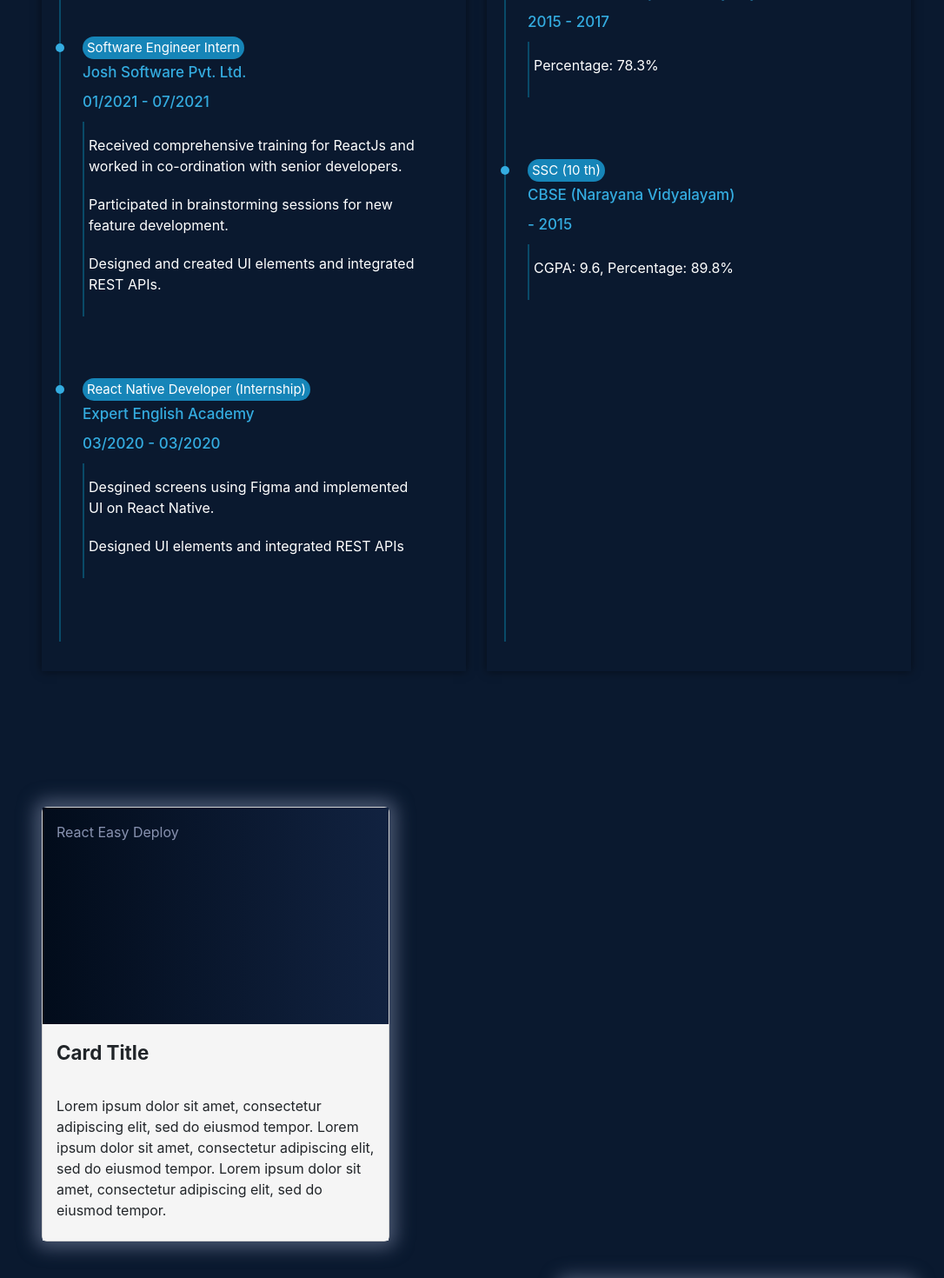
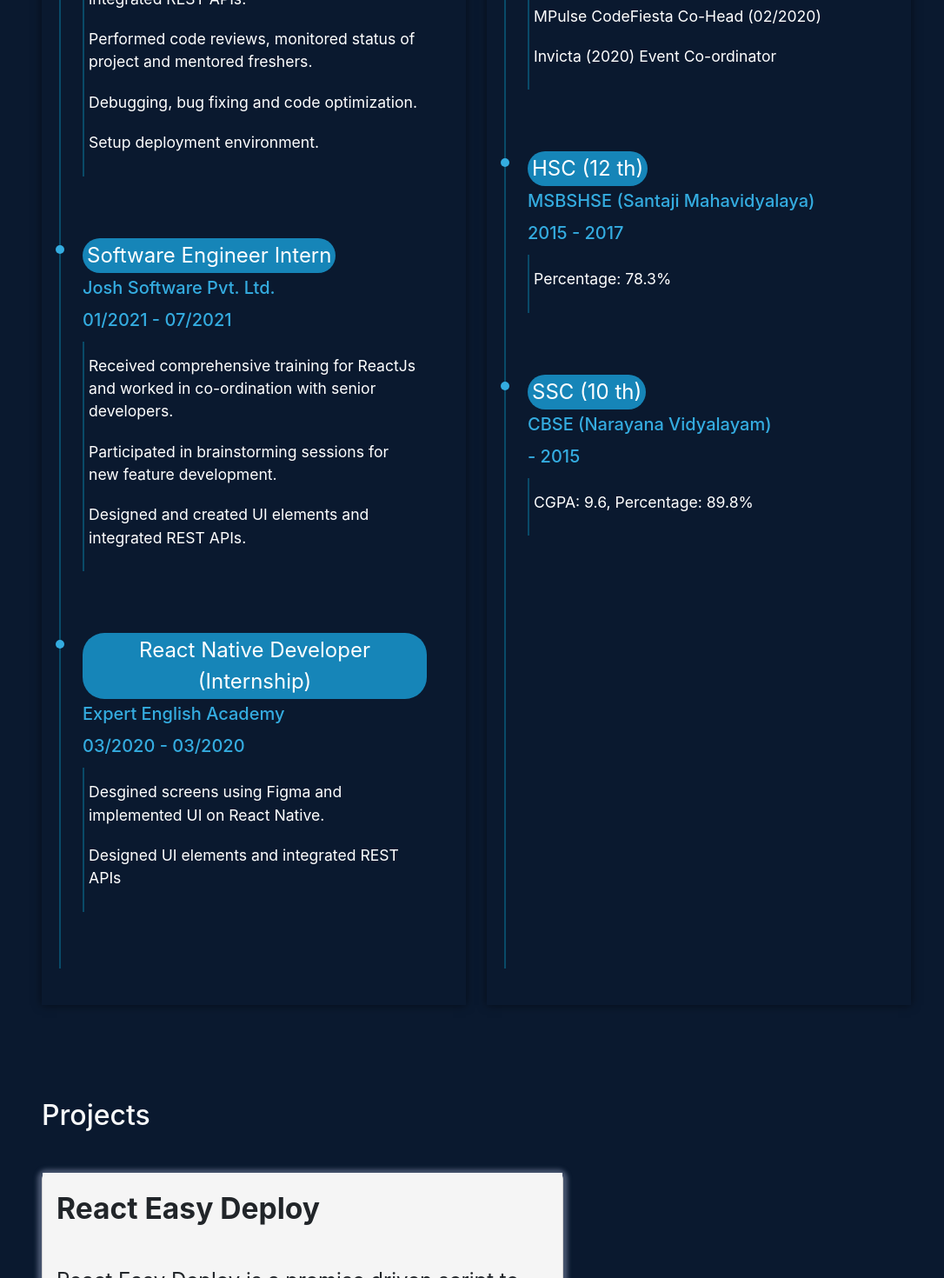
Before and after one commit to atharva-borekar/react-portfolio-2, a React (Create React App) app: page / in a window 1280 px wide. Shown: the part 1320-2790 px from the top of the page at 87% size, without its empty margins (92-1178 px from the left). Built offline with nearby package versions, Linux system fonts and the light colour scheme.

Commit message:
Added projects header

```diff
--- a/src/App.css
+++ b/src/App.css
@@ -126,11 +126,11 @@ body {
 .intro-body {
   color: var(--slate);
   max-width: 60%;
-  font-size: 1rem;
+  font-size: 1.75rem;
 }
-@media only screen and (max-width: 400px) {
+@media only screen and (max-width: 768px) {
   .intro-body {
-    font-size: 2rem;
+    font-size: 1rem;
   }
 }
 
@@ -157,17 +157,17 @@ body {
   background-color: #1685b8;
   border-radius: 25px;
   padding: 2px 5px;
-  font-size: 15px;
+  font-size: 1.5rem;
   text-align: center;
 }
 .timeline ul li .content h3 {
   color: #34ace0;
-  font-size: 17px;
+  font-size: 1.25rem;
   padding-top: 5px;
 }
 .timeline ul li .content p {
   padding: 5px 0px 15px 0px;
-  font-size: 15px;
+  font-size: 1.1rem;
 }
 .timeline ul li:before {
   position: absolute;
@@ -209,11 +209,11 @@ body {
 
 /*Project Card css*/
 .card {
-  height: 500px;
+  height: 40vh;
   width: 80%;
   position: relative;
   transition: all 0.4s cubic-bezier(0.645, 0.045, 0.355, 1);
-  box-shadow: 0 0 20px 8px var(--dark-slate);
+  box-shadow: 0 0 5px 5px var(--dark-slate);
 }
 
 /*Image*/
@@ -224,6 +224,12 @@ body {
   transition: all 1s cubic-bezier(0.645, 0.045, 0.355, 1);
   color: var(--slate);
   background: linear-gradient(to right, var(--dark-navy), var(--light-navy));
+  font-size: 1.75rem;
+  max-height: 100%;
+  overflow: auto;
+}
+.card-image::-webkit-scrollbar {
+  display: none;
 }
 
 /*Description */
@@ -233,10 +239,12 @@ body {
   gap: 1em;
   flex-direction: column;
   background-color: #f5f5f5;
-  height: 50%;
+  height: max-content;
   bottom: 0;
   transition: all 1s cubic-bezier(0.645, 0.045, 0.355, 1);
   padding: 1rem;
+  width: 100%;
+  font-size: 1.5rem;
 }
 
 /*Text*/
@@ -262,13 +270,34 @@ body {
 .projects-container .card:nth-child(odd) {
   position: relative;
   left: 0%;
-  width: 40%;
+  width: 60%;
+}
+.projects-container .card:nth-child(odd) .card-description::after {
+  content: "";
+  background-color: var(--dark-slate);
+  height: 50px;
+  width: 50px;
+  position: relative;
+  border-top: 25px solid transparent;
+  border-bottom: 25px solid transparent;
+  border-left: 25px solid var(--slate);
 }
 
 .projects-container .card:nth-child(even) {
   position: relative;
-  left: 60%;
-  width: 40%;
+  left: 40%;
+  width: 60%;
+}
+.projects-container .card:nth-child(even) .card-description::after {
+  content: "";
+  background-color: var(--dark-slate);
+  height: 50px;
+  width: 50px;
+  position: relative;
+  left: 90%;
+  border-top: 25px solid transparent;
+  border-bottom: 25px solid transparent;
+  border-right: 25px solid var(--slate);
 }
 
 @media only screen and (max-width: 768px) {
@@ -282,11 +311,17 @@ body {
     left: 0;
     width: 100%;
   }
+  .card-description {
+    font-size: 1rem;
+  }
+  .card-image {
+    font-size: 1rem;
+  }
 }
 
 .projects-container .card:hover:nth-child(odd) .card-description {
-  transform: translateX(90%);
+  transform: translateX(95%);
 }
 .projects-container .card:hover:nth-child(even) .card-description {
-  transform: translateX(-90%);
+  transform: translateX(-95%);
 }
--- a/src/App.tsx
+++ b/src/App.tsx
@@ -104,7 +104,7 @@ const WorkCard = ({ work }: { work?: WorkExperience }) => {
           {(work?.description as Array<string>)?.length > 0 && (
             <ul>
               {work?.description.map((e) => {
-                return <p className="fs-6 my-0">{e}</p>;
+                return <p className="my-0">{e}</p>;
               })}
             </ul>
           )}
@@ -114,20 +114,119 @@ const WorkCard = ({ work }: { work?: WorkExperience }) => {
   );
 };
 
-const ProjectCard = () => {
+const projects = [
+  {
+    id: 1,
+    name: "React Easy Deploy",
+    description: [
+      "Install necessary npm packages.",
+      "Create a production build locally.",
+      "Transfer the build to the server specified.",
+      "Install and configure NGINX server on AWS instance.",
+    ],
+    footer: [],
+    summary:
+      "React Easy Deploy is a promise driven script to help you in deploying your React.Js application with ease. Tech Stack: Node.Js, SSH2, AWS EC2",
+    github: "https://github.com/atharva-borekar/react-deploy-v1",
+    website: "https://www.npmjs.com/package/react-easy-deploy?activeTab=readme",
+  },
+  {
+    id: 2,
+    name: "Portfolio",
+    description: [
+      "A front-end developer portfolio to showcase skills, work experience. work samples, and contact information.",
+      "Install necessary npm packages. ",
+      "Create a production build locally. ",
+      "Transfer the build to the server specified. ",
+      "Install and configure NGINX server on AWS instance.",
+    ],
+    footer: [],
+    summary:
+      "A front-end developer portfolio to showcase skills, work experience. work samples, and contact information. Tech Stack: React.Js, TypeScript, React Router, HTML/CSS, Bootstrap, SCSS",
+    github: "https://github.com/atharva-borekar/react-portfolio",
+  },
+  {
+    id: 3,
+    name: "Job Referral System",
+    description: [
+      "The Job Referral App is a platform where companies can ask their Employees for referrals for the posts generated in the company. ",
+      "The recruiters will be able to post the requirements and the Employees will be able to view the posts, ask doubts in the comments section and also post the referrals to the employer.",
+    ],
+    footer: [
+      "Lorem ipsum dolor sit amet, consectetur adipiscing elit, sed do eiusmod tempor incididunt ut labore et dolore magna aliqua. Ut enim ad minim veniam, quis nostrud exercitation ullamco laboris nisi ut aliquip ex ea commodo consequat. Duis aute irure dolor in reprehenderit in voluptate velit esse cillum dolore eu fugiat nulla pariatur. Excepteur sint occaecat cupidatat non proident, sunt in culpa qui officia deserunt mollit anim id est laborum.Lorem ipsum dolor sit amet, consectetur adipiscing elit, sed do eiusmod tempor incididunt ut labore et dolore magna aliqua. Ut enim ad minim veniam, quis nostrud exercitation ullamco laboris nisi ut aliquip ex ea commodo consequat. Duis aute irure dolor in reprehenderit in voluptate velit esse cillum dolore eu fugiat nulla pariatur. Excepteur sint occaecat cupidatat non proident, sunt in culpa qui officia deserunt mollit anim id est laborum.Lorem ipsum dolor sit amet, consectetur adipiscing elit, sed do eiusmod tempor incididunt ut labore et dolore magna aliqua. Ut enim ad minim veniam, quis nostrud exercitation ullamco laboris nisi ut aliquip ex ea commodo consequat.",
+    ],
+    summary:
+      "Mobile app made using React Native for entry at Vyomlabs Hackathon, for developing system for referrals inside organization. Tech Stack: React Native, JavaScript, Java",
+    github: "https://github.com/atharva-borekar/jobReferralSystem",
+  },
+
+  {
+    id: 4,
+    name: "The Modern Times",
+    description: [
+      "This project is made to be deployed in P.E.S Modern College of Engineering for better information sharing inside the college.",
+      "You can make changes to this project and deploy it in your systems as well.",
+    ],
+    footer: [],
+    summary:
+      "Mobile app made using Android SDK to broadcast events and information across college. Tech Stack: Android Studio, Android SDK, Java, XML",
+    github: "https://github.com/atharva-borekar/TheModernTimes",
+  },
+  {
+    id: 5,
+    name: "Hashgame",
+    description: [
+      "Install necessary npm packages.",
+      "Create a production build locally.",
+      "Transfer the build to the server specified.",
+      "Install and configure NGINX server on AWS instance.",
+    ],
+    footer: [],
+    summary:
+      "A simple game made in Python using Pygame demonstrating the concepts of Hashing concepts. Tech Stack: Python, Pygame, Adobe Photoshop",
+    github: "https://github.com/atharva-borekar/Hashgame",
+  },
+];
+const ProjectCard = ({
+  project,
+}: {
+  project: {
+    id: number;
+    name: string;
+    description: string[];
+    footer: string[];
+    summary: string;
+    github?: string;
+    website?: string;
+  };
+}) => {
   return (
     <div className="card my-5">
       <div className="card-image">
-        <div className="p-3">React Easy Deploy</div>
+        <div className="p-3">
+          <h2>{project.name}</h2>
+        </div>
+        <div className="ml-3 px-5">
+          <ul>
+            {project.description.map((e, index) => {
+              return <li key={index}>{e}</li>;
+            })}
+          </ul>
+        </div>
+        <div className="px-5">
+          <Button onClick={() => window.open(project.github, "_blank")}>
+            Github
+          </Button>
+        </div>
+        <div className="px-5">
+          <Button onClick={() => window.open(project.website, "_blank")}>
+            Website
+          </Button>
+        </div>
       </div>
       <div className="card-description">
-        <p className="text-title"> Card Title</p>
-        <p className="text-body">
-          Lorem ipsum dolor sit amet, consectetur adipiscing elit, sed do
-          eiusmod tempor. Lorem ipsum dolor sit amet, consectetur adipiscing
-          elit, sed do eiusmod tempor. Lorem ipsum dolor sit amet, consectetur
-          adipiscing elit, sed do eiusmod tempor.
-        </p>
+        <p className="text-title">{project.name}</p>
+        <p className="text-body">{project.summary}</p>
       </div>
     </div>
   );
@@ -200,17 +299,18 @@ function App() {
 
       <section id="cards">
         <Container>
+          <h2 className="text-light">Projects</h2>
           <div className="projects-container">
-            {[1, 2, 3, 4, 5, 6, 7, 8].map((e) => (
-              <ProjectCard />
+            {projects.map((e) => (
+              <ProjectCard project={e} />
             ))}
           </div>
         </Container>
       </section>
 
       <div className="social-media-container">
-        <Button className="social-media-button">A</Button>
-        <Button className="social-media-button">A</Button>
+        <Button className="social-media-button">Github</Button>
+        <Button className="social-media-button">LinkedIn</Button>
         <Button className="social-media-button">A</Button>
         <Button className="social-media-button">A</Button>
       </div>
```
